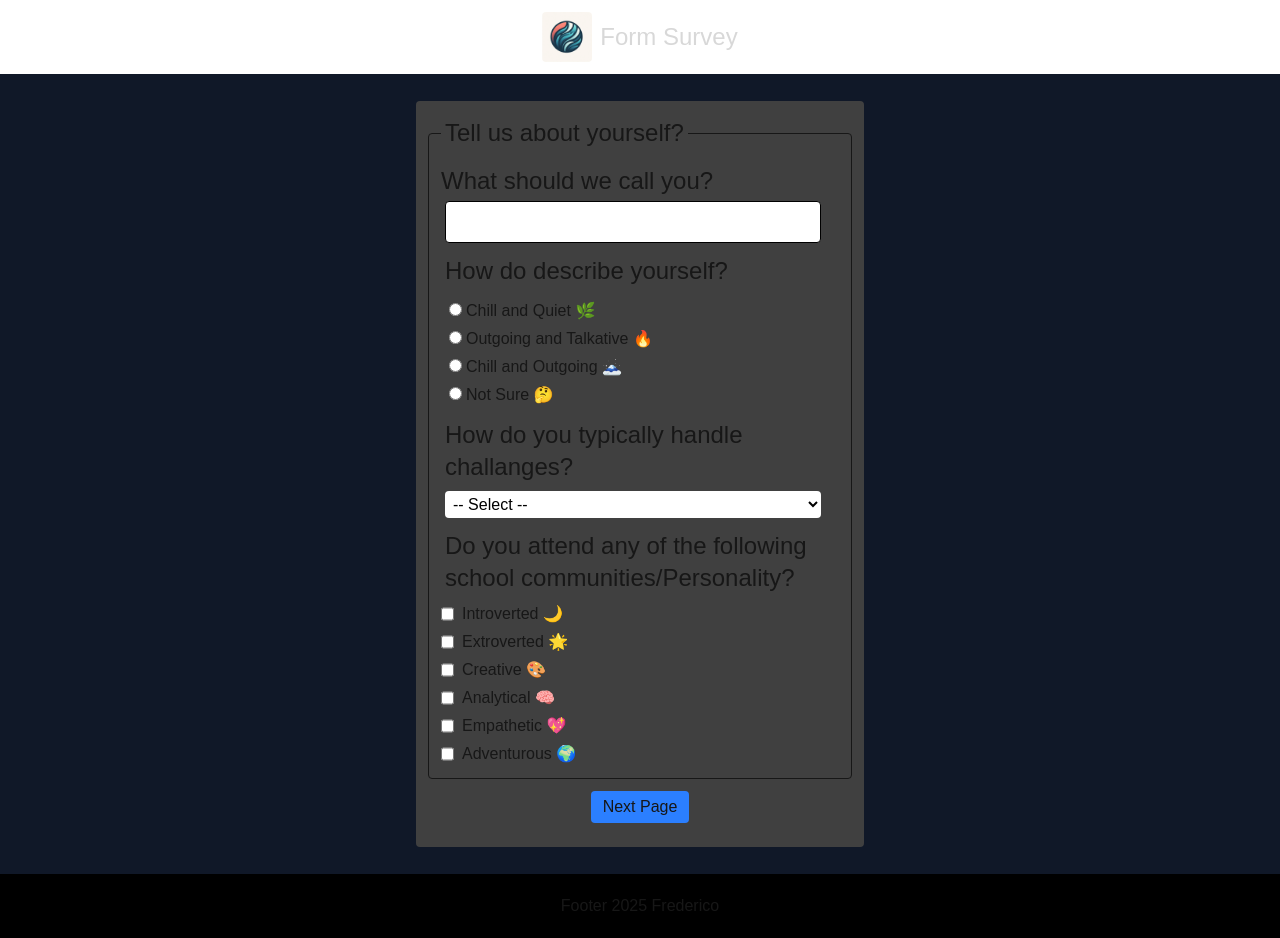
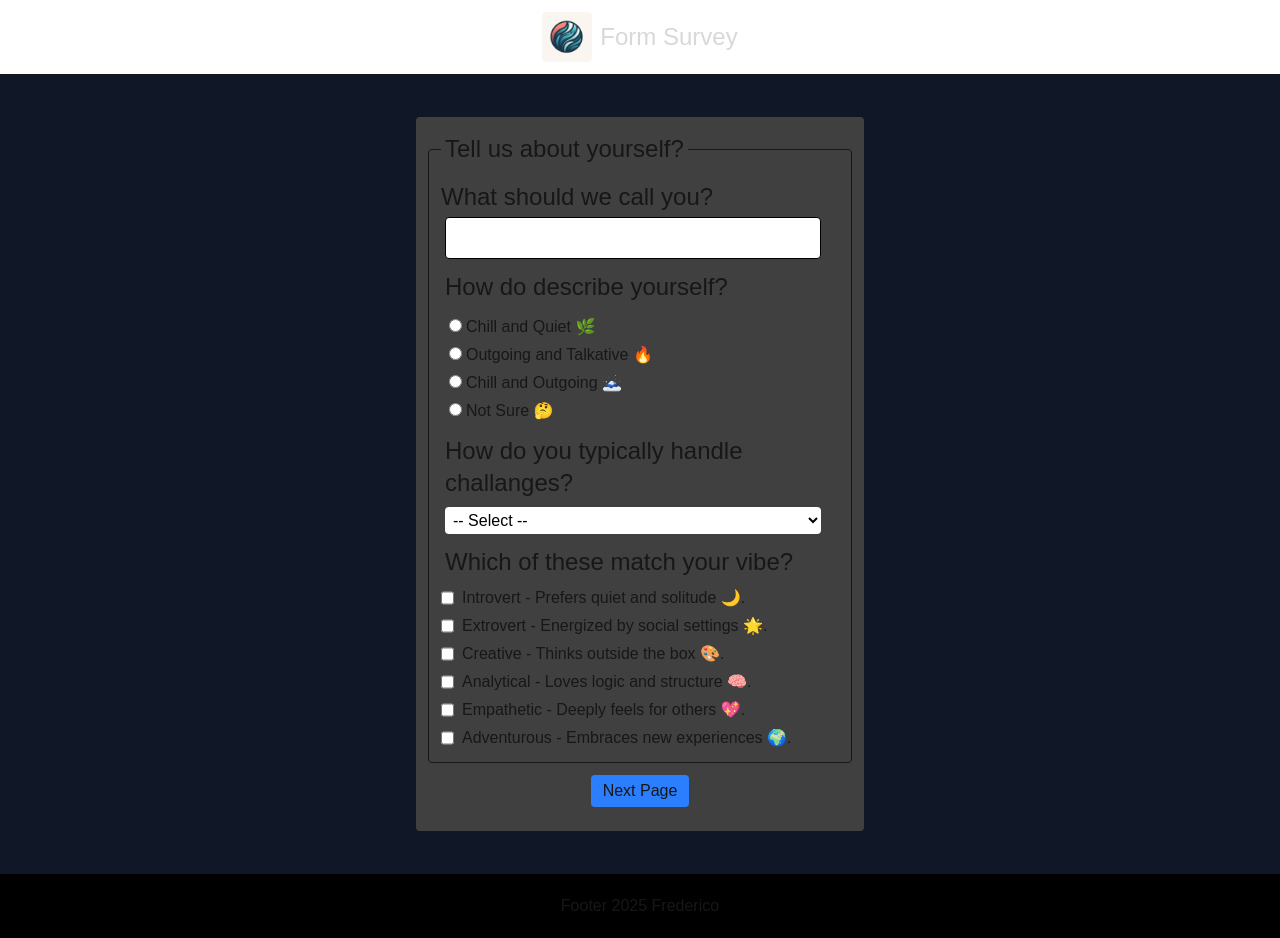
Before and after one commit to FredH2O/basic-ts-form, a Next.js app: page / in a window 1280 px wide. Built offline with nearby package versions, Linux system fonts and the light colour scheme.

Commit message:
chore: updated PERSONALITY_TRAIT const to have a small description beside it

```diff
--- a/app/Page2/page.tsx
+++ b/app/Page2/page.tsx
@@ -1,7 +1,6 @@
 "use client";
 import FormSection from "../../components/FormSection";
 import { useFormContext } from "../context/FormContext";
-import Input from "../../components/Input";
 import RechargeQuestion from "../../components/Lifestyle/RechargeQuestion";
 
 const Page2 = () => {
--- a/components/Identity/PersonalityQuestion.tsx
+++ b/components/Identity/PersonalityQuestion.tsx
@@ -8,9 +8,7 @@ type Props = {
 const Personality = ({ onChange }: Props) => {
   return (
     <div className="flex flex-col justify-center gap-1">
-      <p className="text-2xl p-1">
-        Do you attend any of the following school communities/Personality?
-      </p>
+      <p className="text-2xl p-1">Which of these match your vibe?</p>
       {PERSONALITY_TRAITS.map((personality) => (
         <div key={personality.id} className="flex gap-2 hover:text-blue-500 ">
           <input
--- a/components/Lifestyle/RechargeQuestion.tsx
+++ b/components/Lifestyle/RechargeQuestion.tsx
@@ -10,7 +10,7 @@ type Prop = {
 const RechargeQuestion = ({ onChange }: Prop) => {
   return (
     <RadioQuestionsBox title="After a tiring day which do you do the most?">
-      <div className="flex flex-col p-1">
+      <div className="flex flex-col space-y-1">
         {RELAX.map((answer) => (
           <label key={answer.key} htmlFor={answer.value}>
             <Input
--- a/const/constants.ts
+++ b/const/constants.ts
@@ -1,31 +1,31 @@
 export const PERSONALITY_TRAITS = [
   {
-    name: "Introverted 🌙",
-    id: "introverted",
-    value: "introverted",
+    name: "Introvert - Prefers quiet and solitude 🌙.",
+    id: "introvert",
+    value: "introvert",
   },
   {
-    name: "Extroverted 🌟",
-    id: "extroverted",
-    value: "extroverted",
+    name: "Extrovert - Energized by social settings 🌟.",
+    id: "extrovert",
+    value: "extrovert",
   },
   {
-    name: "Creative 🎨",
+    name: "Creative - Thinks outside the box 🎨.",
     id: "creative",
     value: "creative",
   },
   {
-    name: "Analytical 🧠",
+    name: "Analytical - Loves logic and structure 🧠.",
     id: "analytical",
     value: "analytical",
   },
   {
-    name: "Empathetic 💖",
+    name: "Empathetic - Deeply feels for others 💖.",
     id: "empathetic",
     value: "empathetic",
   },
   {
-    name: "Adventurous 🌍",
+    name: "Adventurous - Embraces new experiences 🌍.",
     id: "adventurous",
     value: "adventurous",
   },
@@ -33,27 +33,27 @@ export const PERSONALITY_TRAITS = [
 
 export const RELAX = [
   {
-    title: "Read a book",
+    title: "Read a book 📕",
     value: "reading",
     key: 1,
   },
   {
-    title: "Go for a run or do yoga",
+    title: "Go for a run or do yoga 🏃🏻‍➡️",
     value: "exercise",
     key: 2,
   },
   {
-    title: "Movie or Series watching",
+    title: "Movie or Series watching 🎞️",
     value: "tv",
     key: 3,
   },
   {
-    title: "Spend time with people",
+    title: "Spend time with people 🫂",
     value: "socializing",
     key: 4,
   },
   {
-    title: "Play video games",
+    title: "Play video games 🎮",
     value: "games",
     key: 5,
   },
```
